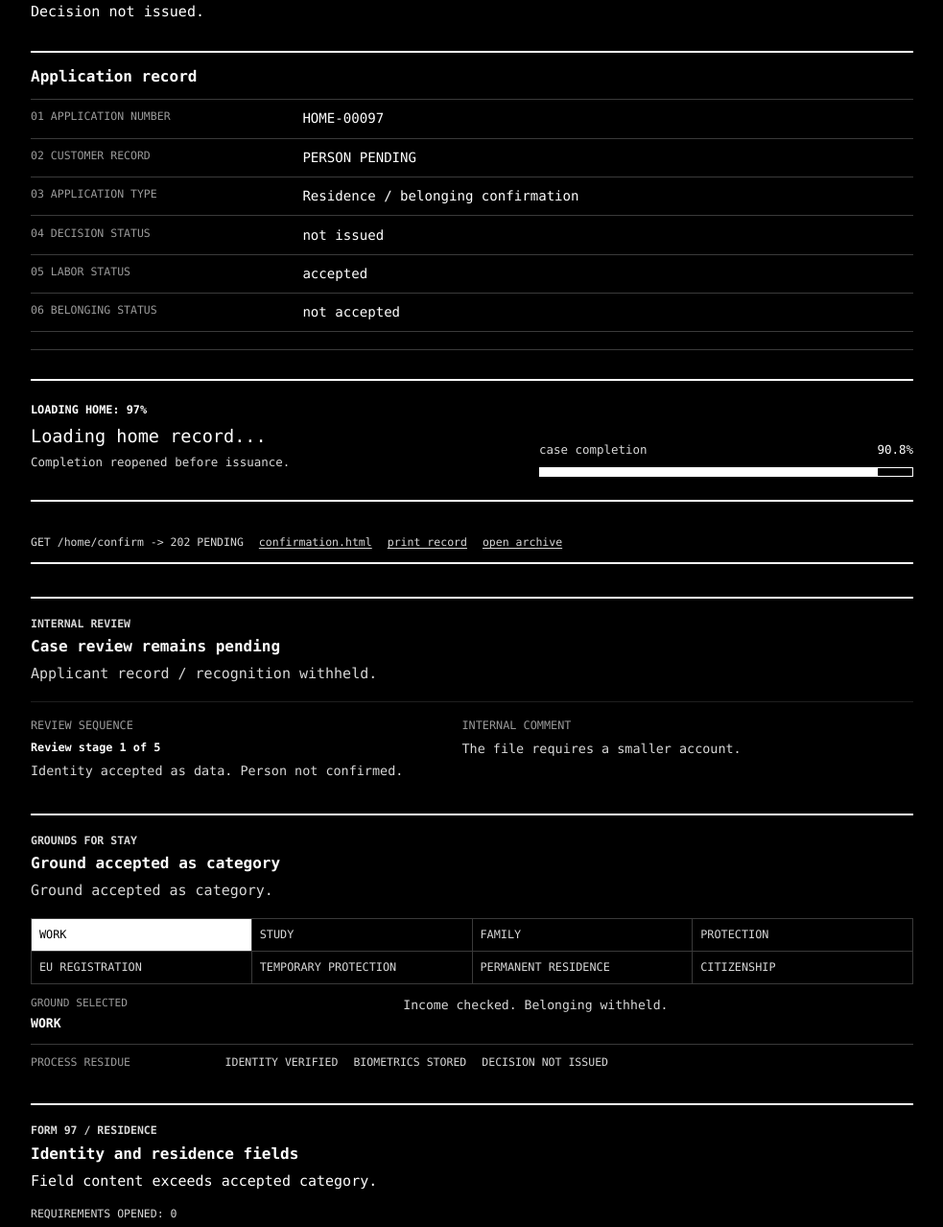
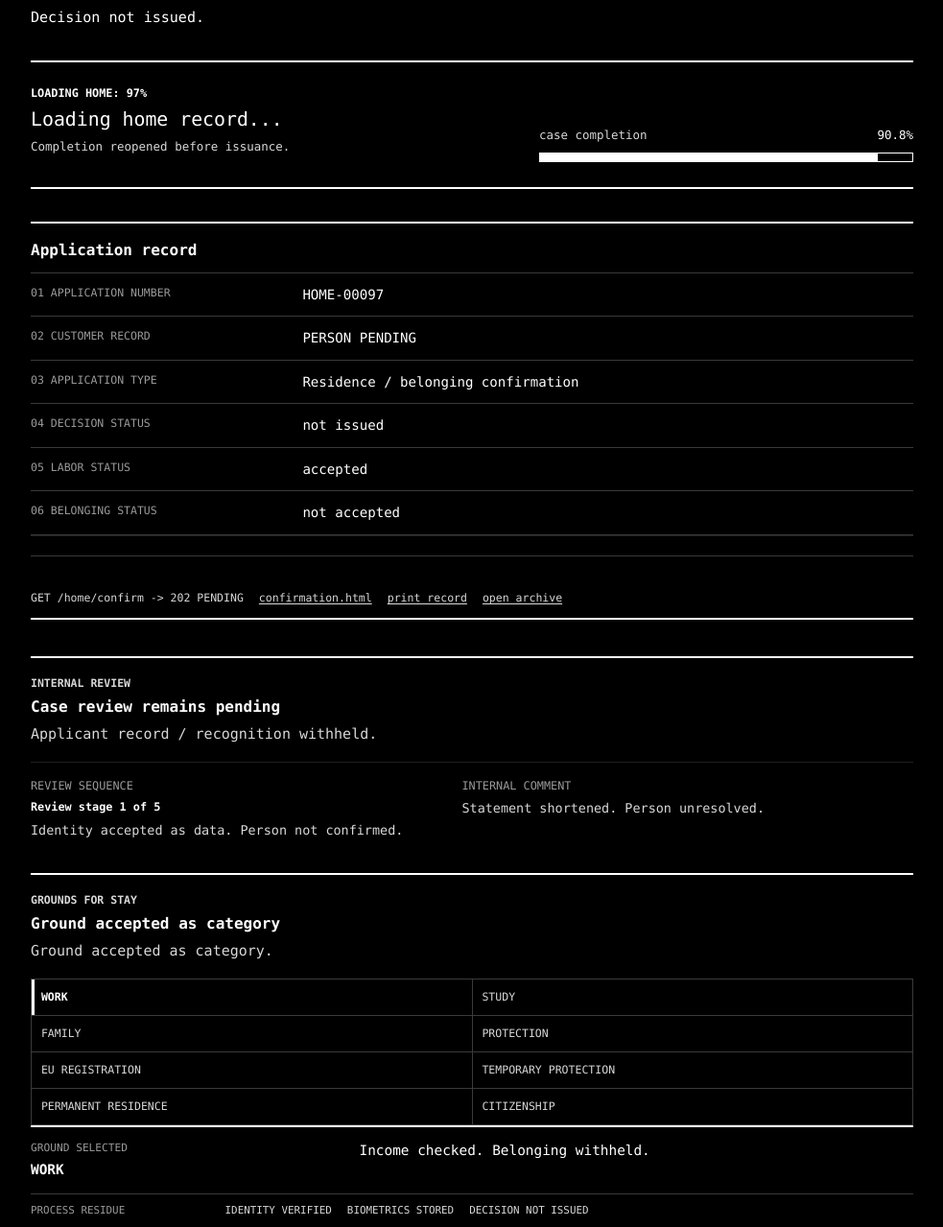
Before and after one commit to tiagomartinspinto/loadinghome, a website built with Vite: page index.html in a window 1280 px wide. Shown: the part 179-1458 px from the top of the page at 96% size, without its empty margins (148-1131 px from the left). Built offline with nearby package versions, Linux system fonts and the light colour scheme; files whose address does not match are found by name.

Commit message:
Refine final museum-grade presentation

```diff
--- a/index.html
+++ b/index.html
@@ -24,6 +24,34 @@
 
         <p class="intro-subtitle">Case HOME-00097 remains open.</p>
         <p class="intro-note">Decision not issued.</p>
+
+        <section class="loading-panel" aria-label="Loading progress">
+          <div class="loading-copy">
+            <p class="interface-line">
+              <span data-term="loading">Loading</span> <span data-term="home">Home</span>: 97%
+            </p>
+            <p id="loadingPhrase" aria-live="polite">Loading home record...</p>
+            <p class="small-note">Completion reopened before issuance.</p>
+          </div>
+
+          <div class="progress-block">
+            <div class="progress-meta">
+              <span>case completion</span>
+              <output id="progressOutput" for="homeProgress">91.4%</output>
+            </div>
+            <div
+              id="homeProgress"
+              class="progress-track"
+              role="progressbar"
+              aria-valuemin="0"
+              aria-valuemax="100"
+              aria-valuenow="91"
+              aria-valuetext="Loading home, 91.4 percent"
+            >
+              <span id="progressFill" class="progress-fill"></span>
+            </div>
+          </div>
+        </section>
 
         <section class="case-register" aria-labelledby="case-register-title">
           <h2 id="case-register-title">Application record</h2>
@@ -53,34 +81,6 @@
               <dd id="belongingStatus">not accepted</dd>
             </div>
           </dl>
-        </section>
-
-        <section class="loading-panel" aria-label="Loading progress">
-          <div class="loading-copy">
-            <p class="interface-line">
-              <span data-term="loading">Loading</span> <span data-term="home">Home</span>: 97%
-            </p>
-            <p id="loadingPhrase" aria-live="polite">Loading home record...</p>
-            <p class="small-note">Completion reopened before issuance.</p>
-          </div>
-
-          <div class="progress-block">
-            <div class="progress-meta">
-              <span>case completion</span>
-              <output id="progressOutput" for="homeProgress">91.4%</output>
-            </div>
-            <div
-              id="homeProgress"
-              class="progress-track"
-              role="progressbar"
-              aria-valuemin="0"
-              aria-valuemax="100"
-              aria-valuenow="91"
-              aria-valuetext="Loading home, 91.4 percent"
-            >
-              <span id="progressFill" class="progress-fill"></span>
-            </div>
-          </div>
         </section>
 
         <div class="protocol-row" aria-label="Browser status residue">
--- a/src/main.js
+++ b/src/main.js
@@ -195,7 +195,7 @@ const acts = [
 ];
 
 const officeVoices = [
-  ["Internal comment", "The file requires a smaller account."],
+  ["Internal comment", "Statement shortened. Person unresolved."],
   ["Eligibility note", "Almost complete is the decision."],
   ["Origin check", "Field content exceeds accepted category."],
   ["Former address archive", "Former address carries higher weight."],
@@ -219,7 +219,7 @@ const translationScenes = [
 
 const inspectionQuestions = [
   "Identity check: record located, person not confirmed.",
-  "Classification required: economic / compliant / invisible / integrated",
+  "Classification required. Person unresolved.",
   "Field check: name must fit the field.",
   "Biometric check: person stored, status unresolved.",
   "Silence check: no objection has been processed.",
@@ -323,7 +323,7 @@ const institutionalLogs = [
   [
     "Labor registered. Belonging not registered.",
     "Usefulness accepted. Presence pending.",
-    "Gratitude required. Proof insufficient."
+    "Support checked. Proof insufficient."
   ],
   [
     "Completion reopened.",
--- a/src/styles.css
+++ b/src/styles.css
@@ -93,11 +93,11 @@ a:focus-visible {
   max-width: 920px;
   margin-right: auto;
   margin-left: auto;
-  padding: 40px 0 72px;
+  padding: 42px 0 80px;
 }
 
 .intro {
-  padding-bottom: 34px;
+  padding-bottom: 38px;
 }
 
 .case-row {
@@ -123,9 +123,9 @@ p {
 
 h1 {
   max-width: none;
-  margin-bottom: 0.44rem;
+  margin-bottom: 0.5rem;
   color: var(--ink);
-  font-size: 1.5rem;
+  font-size: 1.68rem;
   line-height: 1.08;
   font-weight: 700;
 }
@@ -152,7 +152,7 @@ h2 {
 
 .intro-note {
   max-width: 34rem;
-  margin-bottom: 30px;
+  margin-bottom: 34px;
   color: var(--ink);
   font-size: 0.94rem;
 }
@@ -162,17 +162,17 @@ h2 {
   grid-template-columns: minmax(0, 1fr) minmax(240px, 0.78fr);
   gap: 30px;
   align-items: end;
-  margin-bottom: 22px;
+  margin-bottom: 34px;
   border-top: 2px solid var(--ink);
   border-bottom: 2px solid var(--ink);
-  padding: 22px 0 24px;
+  padding: 24px 0 26px;
 }
 
 .case-register {
-  margin-bottom: 30px;
+  margin-bottom: 24px;
   border-top: 2px solid var(--ink);
   border-bottom: 1px solid var(--line);
-  padding: 15px 0 18px;
+  padding: 18px 0 20px;
 }
 
 .case-register h2 {
@@ -185,6 +185,7 @@ h2 {
   grid-template-columns: 1fr;
   margin: 0;
   border-top: 1px solid var(--line);
+  border-bottom: 1px solid var(--soft-line);
 }
 
 .status-table div {
@@ -193,7 +194,7 @@ h2 {
   gap: 1rem;
   min-width: 0;
   border-bottom: 1px solid var(--line);
-  padding: 0.58rem 0;
+  padding: 0.74rem 0;
 }
 
 .status-table dt {
@@ -214,7 +215,7 @@ h2 {
 
 #loadingPhrase {
   color: var(--ink);
-  font-size: 1.16rem;
+  font-size: 1.24rem;
   line-height: 1.24;
 }
 
@@ -341,48 +342,50 @@ h2 {
 
 .grounds-selector {
   display: grid;
-  grid-template-columns: repeat(4, minmax(0, 1fr));
+  grid-template-columns: repeat(2, minmax(0, 1fr));
   border-top: 1px solid var(--line);
   border-left: 1px solid var(--line);
 }
 
 .grounds-selector button {
-  min-height: 34px;
+  min-height: 38px;
   border: 0;
   border-right: 1px solid var(--line);
   border-bottom: 1px solid var(--line);
-  padding: 0.42rem 0.5rem;
+  padding: 0.52rem 0.62rem;
   background: var(--surface);
   color: var(--muted);
-  font-size: 0.74rem;
+  font-size: 0.72rem;
   text-align: left;
   text-transform: uppercase;
 }
 
 .grounds-selector button[aria-pressed="true"] {
-  background: var(--ink);
-  color: var(--paper);
+  box-shadow: inset 3px 0 0 var(--ink);
+  color: var(--ink);
+  font-weight: 700;
 }
 
 .grounds-selector button:hover,
 .grounds-selector button:focus-visible {
-  outline: 0;
-  background: var(--ink);
-  color: var(--paper);
+  outline: 1px solid var(--ink);
+  outline-offset: -2px;
+  color: var(--ink);
 }
 
 .ground-record {
   display: grid;
-  grid-template-columns: minmax(0, 0.7fr) minmax(0, 1fr);
-  gap: 1rem;
+  grid-template-columns: minmax(0, 0.56fr) minmax(0, 1fr);
+  gap: 1.2rem;
+  border-top: 2px solid var(--ink);
   border-bottom: 1px solid var(--line);
-  padding: 0.72rem 0;
+  padding: 0.9rem 0;
 }
 
 .ground-record p {
   margin-bottom: 0;
   color: var(--muted);
-  font-size: 0.82rem;
+  font-size: 0.9rem;
 }
 
 .ground-record span {
@@ -399,13 +402,17 @@ h2 {
   text-transform: uppercase;
 }
 
+#groundNote {
+  color: var(--ink);
+}
+
 .process-residue {
   display: grid;
   grid-template-columns: minmax(8rem, 0.26fr) minmax(0, 1fr);
   gap: 1rem;
-  padding: 0.62rem 0 0;
+  padding: 0.56rem 0 0;
   color: var(--quiet);
-  font-size: 0.72rem;
+  font-size: 0.68rem;
   text-transform: uppercase;
 }
 
@@ -566,7 +573,7 @@ h2 {
   gap: 1rem;
   min-width: 0;
   border-bottom: 1px solid var(--line);
-  padding: 0.58rem 0;
+  padding: 0.5rem 0;
 }
 
 .verification-table dt {
@@ -577,7 +584,7 @@ h2 {
 
 .verification-table dd {
   margin: 0;
-  font-size: 0.82rem;
+  font-size: 0.8rem;
 }
 
 .state-valid {
@@ -749,7 +756,7 @@ textarea:focus {
 
 .status-panel {
   border-top: 1px solid var(--line);
-  padding-top: 16px;
+  padding-top: 14px;
 }
 
 .case-checks {
@@ -794,11 +801,12 @@ textarea:focus {
 
 .event-log li {
   border-bottom: 1px solid var(--line);
-  padding: 0.58rem 0;
+  padding: 0.42rem 0;
   border-left: 2px solid var(--ink);
   padding-left: 0.55rem;
-  color: var(--muted);
-  font-size: 0.8rem;
+  color: var(--quiet);
+  font-size: 0.74rem;
+  text-transform: uppercase;
 }
 
 .term-change {
```
